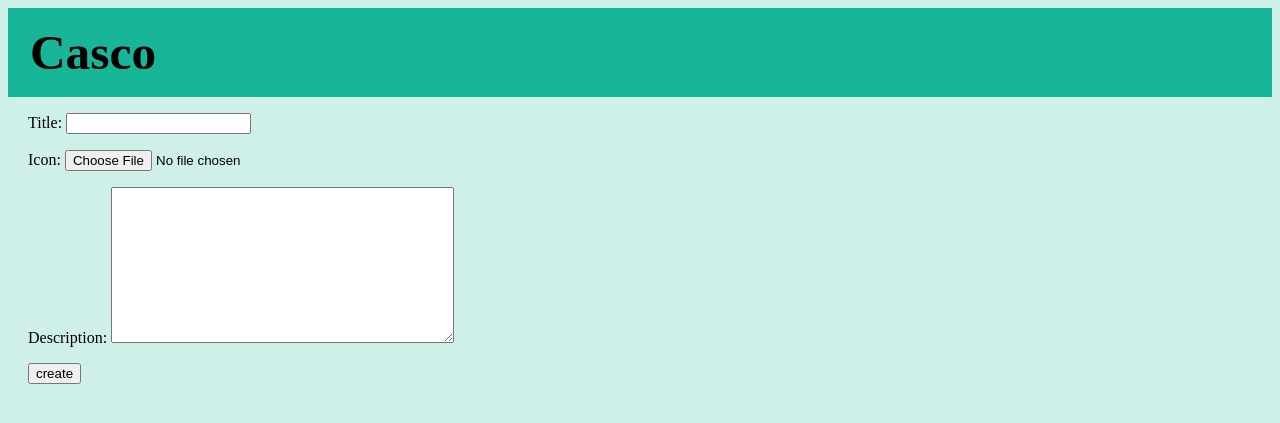
After one commit to AliHosseinzadeh2000/casco, a Django app: page /decks/create/ in a window 1280 px wide. The commit adds this page. Shown: the top 423 px of the page. Run offline with Django 4.2, Linux system fonts and the light colour scheme.

Commit message:
view/url/template/form added for DeckCreateView

```diff
--- /dev/null
+++ b/casco/flash_card/forms.py
@@ -0,0 +1,12 @@
+from django import forms
+from .models import Deck, Card
+
+
+class DeckCreateForm(forms.ModelForm):
+    class Meta:
+        model = Deck
+        fields = [
+            'title',
+            'icon',
+            'description'
+        ]
--- /dev/null
+++ b/casco/flash_card/templates/deck_create.html
@@ -0,0 +1,11 @@
+{% extends "base.html" %}
+
+{% block title %}create new card{% endblock %}
+
+{% block content %}
+    <form action="" method="POST" enctype="multipart/form-data">
+        {% csrf_token %}
+        {{ form.as_p }}
+        <input type="submit" value="create">
+    </form>
+{% endblock %}
--- a/casco/flash_card/templates/deck_list.html
+++ b/casco/flash_card/templates/deck_list.html
@@ -11,7 +11,7 @@
     {% endfor %}
 {% endif %}
 
-<div style="float: right; margin-right: 10px; font-size: larger;"><a href="">create a new deck</a><br><br></div>
+<div style="float: right; margin-right: 10px; font-size: larger;"><a href="{% url 'flash_card:deck-create' %}">create a new deck</a><br><br></div>
 
 {% for item in object_list %}
     <div>
--- a/casco/flash_card/urls.py
+++ b/casco/flash_card/urls.py
@@ -2,7 +2,8 @@ from django.urls import path
 from .views import (
     DeckListView,
     DeckDetailView,
-    DeckDeleteView
+    DeckDeleteView,
+    DeckCreateView,
 )
 
 
@@ -11,5 +12,6 @@ app_name = 'flash_card'
 urlpatterns = [
     path('decks/', DeckListView.as_view(), name='deck-list'),
     path('decks/<int:pk>/', DeckDetailView.as_view(), name='deck-detail'),
+    path('decks/create/', DeckCreateView.as_view(), name='deck-create'),
     path('decks/<int:pk>/delete/', DeckDeleteView.as_view(), name='deck-delete'),
 ]
--- a/casco/flash_card/views.py
+++ b/casco/flash_card/views.py
@@ -1,7 +1,21 @@
 from .models import Deck, Card
-from django.views.generic import ListView, DetailView, DeleteView
+from django.views.generic import CreateView, ListView, DetailView, DeleteView
 from django.contrib.messages.views import SuccessMessageMixin
 from django.urls import reverse_lazy
+from .forms import DeckCreateForm
+
+
+class DeckCreateView(SuccessMessageMixin, CreateView):
+    template_name = 'deck_create.html'
+    form_class = DeckCreateForm
+    success_url = reverse_lazy('flash_card:deck-list')
+
+    success_message = '"%(title)s" was created successfully.'
+    def get_success_message(self, cleaned_data):
+        return self.success_message % dict(
+            cleaned_data,
+            title=self.object.title,
+        )
 
 
 class DeckListView(ListView):
```
